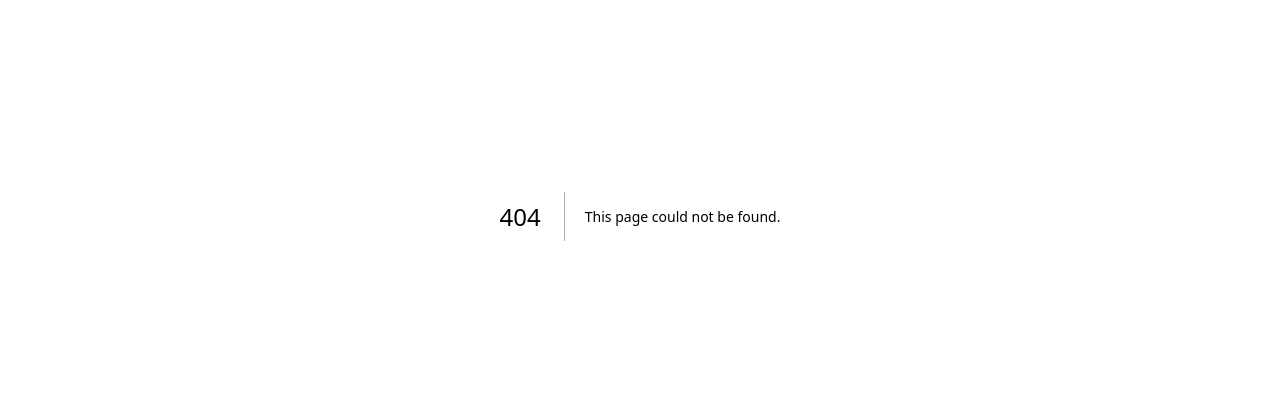
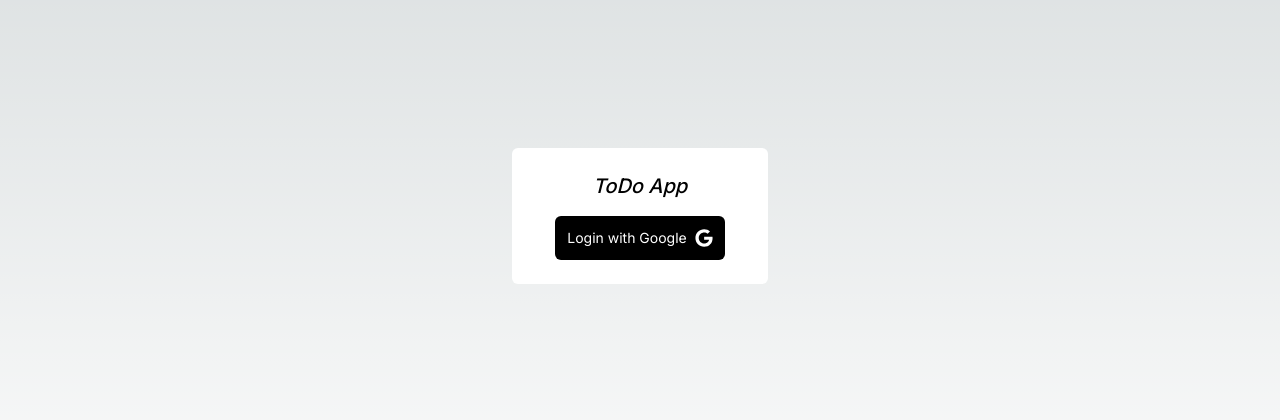
Before and after one commit to dcos96038/taskerino-app, a Next.js app: page /login in a window 1280 px wide. Before the commit this address had no page. Shown: the part 184-604 px from the top of the page. Built offline with nearby package versions, Linux system fonts and the light colour scheme.

Commit message:
Add login route + login with google

```diff
--- a/src/app/api/auth/[...nextauth]/route.ts
+++ b/src/app/api/auth/[...nextauth]/route.ts
@@ -12,7 +12,7 @@ export const authOptions: AuthOptions = {
     strategy: "jwt",
   },
   pages: {
-    signIn: "/",
+    signIn: "/login",
     signOut: "/",
   },
   providers: [
--- /dev/null
+++ b/src/app/login/page.tsx
@@ -0,0 +1,16 @@
+import { GoogleLoginButton } from "@/components/auth/google-login";
+
+function LoginPage() {
+  return (
+    <div className="flex items-center justify-center h-full">
+      <div className="bg-white flex flex-col text-black p-6 rounded-md min-w-64 gap-4">
+        <h1 className="font-medium italic text-xl text-center">ToDo App</h1>
+        <div className="flex flex-col gap-2 justify-center items-center">
+          <GoogleLoginButton />
+        </div>
+      </div>
+    </div>
+  );
+}
+
+export default LoginPage;
--- a/src/app/page.tsx
+++ b/src/app/page.tsx
@@ -1,11 +1,11 @@
-import { AuthButton } from "@/components/auth-button";
+import { LogoutButton } from "@/components/auth-button";
 
 export default async function Home() {
   return (
     <div className="flex flex-col">
       <div className="py-4 px-8 flex items-center justify-between">
         <h1>ToDo App</h1>
-        <AuthButton />
+        <LogoutButton />
       </div>
     </div>
   );
--- a/src/components/auth-button.tsx
+++ b/src/components/auth-button.tsx
@@ -1,23 +1,14 @@
 "use client";
 
-import { signIn, signOut, useSession } from "next-auth/react";
+import { signOut } from "next-auth/react";
 
-export const AuthButton = () => {
-  const { data } = useSession();
-
-  return data ? (
+export const LogoutButton = () => {
+  return (
     <button
       className="py-1 px-2 bg-gray-100 rounded-md text-black"
       onClick={() => signOut()}
     >
       Log out
     </button>
-  ) : (
-    <button
-      onClick={() => signIn("google")}
-      className="py-1 px-2 bg-gray-100 rounded-md text-black"
-    >
-      Sign in
-    </button>
   );
 };
--- /dev/null
+++ b/src/components/auth/google-login.tsx
@@ -0,0 +1,17 @@
+"use client";
+
+import { signIn } from "next-auth/react";
+import { FaGoogle } from "react-icons/fa";
+
+export const GoogleLoginButton = () => {
+  return (
+    <button
+      type="button"
+      className="p-3 bg-black text-white rounded-md hover:bg-gray-800 flex items-center gap-2 text-lg"
+      onClick={() => signIn("google", { callbackUrl: "http://localhost:3000" })}
+    >
+      <span className="text-sm">Login with Google</span>
+      <FaGoogle />
+    </button>
+  );
+};
--- /dev/null
+++ b/src/middleware.ts
@@ -0,0 +1,3 @@
+export { default } from "next-auth/middleware";
+
+export const config = { matcher: ["/"] };
```
